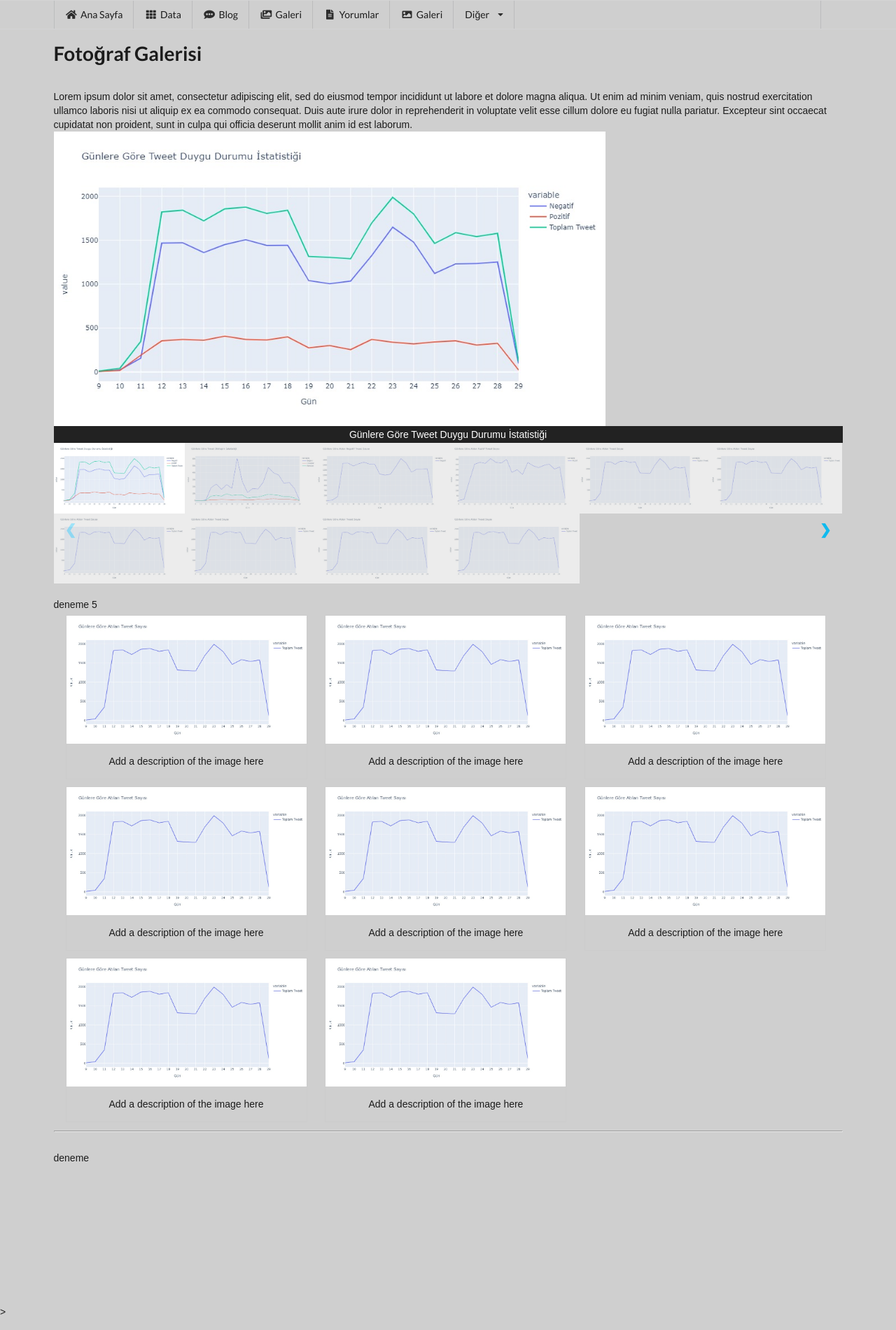
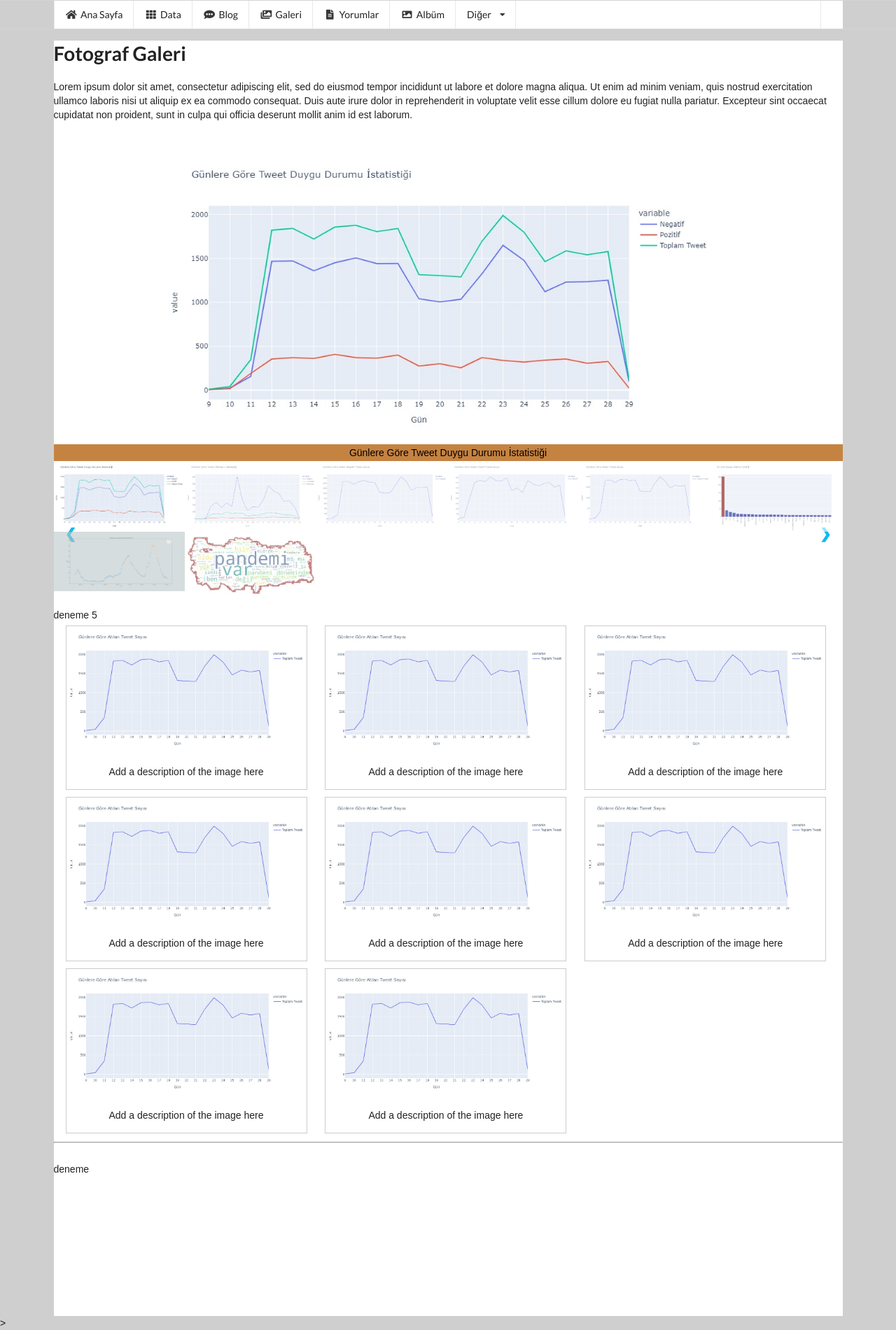
Before and after one commit to Covid19Analysis/WebSite, a Django app: page /gallery/ in a window 1280 px wide. Shown: the whole page at 70% size. Before the commit the page ends 1879 px from the top, so only its background shows below. Run offline with Django 4.2, Linux system fonts and the light colour scheme; some libraries are stand-ins or nearby versions.

Commit message:
bir kac hata var ama onemli degil
Site guncellendi ve cagrinin yaptigi degisiklere gore guncellendi. hatasiz calisyor

```diff
--- a/templates/gallery.html
+++ b/templates/gallery.html
@@ -8,54 +8,51 @@
 
 
     <div class="ui container">
-        <div class="ui huge header">Fotoğraf Galerisi</div>
+
+      <div class="ui container">
+        <div class="ui huge header">Fotograf Galeri</div>
+    </div>
+    <div class="container2"></div>
         <br> Lorem ipsum dolor sit amet, consectetur adipiscing elit, sed do eiusmod tempor incididunt ut labore et dolore magna aliqua. Ut enim ad minim veniam, quis nostrud exercitation ullamco laboris nisi ut aliquip ex ea commodo consequat. Duis aute irure dolor in reprehenderit in voluptate velit esse cillum dolore eu fugiat nulla pariatur. Excepteur sint occaecat cupidatat non proident, sunt in culpa qui officia deserunt mollit anim id est laborum. </br>
-
+        <br> <br>
     <!-- Full-width images with number text -->
     <div class="mySlides">
       <div class="numbertext"></div>
-          <img src="{% static 'images/1.jpeg' %}" style="width: 70%">
+        <img src="{% static 'images/1.jpeg' %}" style="width: 70%; margin-left: 14%">
     </div>
 
     <div class="mySlides">
       <div class="numbertext"></div>
-          <img src="{% static 'images/2.jpeg' %}" style="width:70%">
+        <img src="{% static 'images/2.jpeg' %}" style="width:70%; margin-left: 14% ">
     </div>
 
     <div class="mySlides">
       <div class="numbertext"></div>
-          <img src="{% static 'images/3.jpeg' %}" style="width:70%">
+        <img src="{% static 'images/3.jpeg' %}" style="width:70%; margin-left: 14%;">
     </div>
 
     <div class="mySlides">
       <div class="numbertext"></div>
-          <img src="{% static 'images/4.jpeg' %}" style="width:70%">
+        <img src="{% static 'images/4.jpeg' %}" style="width:70%; margin-left: 14%;">
     </div>
 
     <div class="mySlides">
       <div class="numbertext"></div>
-          <img src="{% static 'images/5.jpeg' %}" style="width:70%">
+        <img src="{% static 'images/5.jpeg' %}" style="width:70%; margin-left: 14%;">
     </div>
     <div class="mySlides">
       <div class="numbertext"></div>
-            <img src="{% static 'images/5.jpeg' %}" style="width:70%">
+        <img src="{% static 'images/encok kelime.jpeg' %}" style="width:70%; margin-left: 14%;">
     </div>
       <div class="mySlides">
         <div class="numbertext"></div>
-            <img src="{% static 'images/5.jpeg' %}" style="width:70%">
+          <img src="{% static 'images/grafik4.png' %}" style="width:80%; margin-left: 9%;">
       </div>
       <div class="mySlides">
         <div class="numbertext"></div>
-            <img src="{% static 'images/5.jpeg' %}" style="width:70%">
+          <img src="{% static 'images/bulut.jpeg' %}" style="width:70%; margin-left: 14%;">
       </div>
-        <div class="mySlides">
-          <div class="numbertext"></div>
-            <img src="{% static 'images/5.jpeg' %}" style="width:70%">
-        </div>
-        <div class="mySlides">
-          <div class="numbertext"></div>
-            <img src="{% static 'images/5.jpeg' %}" style="width:70%">
-        </div>
+
 
 
 
@@ -65,13 +62,13 @@
 
     <!-- Image text -->
     <div class="caption-container">
-        <p id="caption"></p>
+      <p id="caption" ></p>
     </div>
 
     <!-- Thumbnail images -->
     <div class="row">
-        <div class="column">
-          <img class="demo cursor" src="{% static 'images/1.jpeg' %}" style="width:100%" onclick="currentSlide(1)" alt="Günlere Göre Tweet Duygu Durumu İstatistiği">
+      <div class="column" >
+        <img class="demo cursor" src="{% static 'images/1.jpeg' %}" style="width:100%"  onclick="currentSlide(1)" alt="Günlere Göre Tweet Duygu Durumu İstatistiği">
       </div>
       <div class="column">
         <img class="demo cursor" src="{% static 'images/2.jpeg' %}" style="width:100%" onclick="currentSlide(2)" alt="Günlere Göre Tweet Etkileşim İstatistiği">
@@ -86,20 +83,17 @@
         <img class="demo cursor" src="{% static 'images/5.jpeg' %}" style="width:100%" onclick="currentSlide(5)" alt="Günlere Göre Atılan Tweet Sayısı">
       </div>
       <div class="column">
-          <img class="demo cursor" src="{% static 'images/5.jpeg' %}" style="width:100%" onclick="currentSlide(5)" alt="Günlere Göre Atılan Tweet Sayısı">
+        <img class="demo cursor" src="{% static 'images/encok kelime.jpeg' %}" style="width:100%" onclick="currentSlide(6)" alt="En Çok Geçen Kelime Grafiği">
       </div>
       <div class="column">
-          <img class="demo cursor" src="{% static 'images/5.jpeg' %}" style="width:100%" onclick="currentSlide(5)" alt="Günlere Göre Atılan Tweet Sayısı">
+        <img class="demo cursor" src="{% static 'images/grafik4.png' %}" style="width:100%" onclick="currentSlide(7)" alt="Sokağa Çıkma Yasağı Olan Günlere Göre Vefat">
       </div>
       <div class="column">
-          <img class="demo cursor" src="{% static 'images/5.jpeg' %}" style="width:100%" onclick="currentSlide(5)" alt="Günlere Göre Atılan Tweet Sayısı">
+        <img class="demo cursor" src="{% static 'images/bulut.jpeg' %}" style="width:100%" onclick="currentSlide(8)" alt="Kelime Bulutu">
       </div>
-        <div class="column">
-          <img class="demo cursor" src="{% static 'images/5.jpeg' %}" style="width:100%" onclick="currentSlide(5)" alt="Günlere Göre Atılan Tweet Sayısı">
-        </div>
-        <div class="column">
-          <img class="demo cursor" src="{% static 'images/5.jpeg' %}" style="width:100%" onclick="currentSlide(5)" alt="Günlere Göre Atılan Tweet Sayısı">
-        </div>
+
+
+
 
     </div>
 
@@ -165,8 +159,7 @@
       <br> <br>
 
     </div>
-
-
+  </div>
 
 
 
@@ -217,6 +210,11 @@
     * {
       box-sizing: border-box;
     }
+
+    img {
+      vertical-align: middle;
+    }
+
 /* Photo Gallery */
 div.gallery {
   display:  inline-block;
@@ -243,21 +241,33 @@ div.desc {
 }
 /* Photo Gallery end */
 
-img {
-  vertical-align: middle;
-}
+
 
 /* Position the image container (needed to position the left and right arrows) */
 
+.container {
+    /*border: 1px solid red; */
+      background-color: white;
+      position: relative;
+      width: 50%;
+    }
+    .container2 {
+    /*border: 1px solid red; */
+      background-color: white;
+      position: relative;
+      width: 50%;
+    }
 
 /* Hide the images by default */
 .mySlides {
       display: none;
+
     }
 
     /* Add a pointer when hovering over the thumbnail images */
     .cursor {
       cursor: pointer;
+
     }
 
     /* Next & previous buttons */
@@ -286,7 +296,8 @@ img {
     /* On hover, add a black background color with a little bit see-through */
     .prev:hover,
     .next:hover {
-  background-color: rgba(0, 255, 128, 0.8);
+      background-color: #C58342;
+      opacity: 0.7;
     }
 
     /* Number text (1/3 etc) */
@@ -301,9 +312,9 @@ img {
     /* Container for image text */
     .caption-container {
       text-align: center;
-  background-color: #222;
+      background-color: #C58342;
       padding: 2px 16px;
-  color: white;
+      color: black;
     }
 
     .row:after {
@@ -321,18 +332,16 @@ img {
     /* Add a transparency effect for thumnbail images */
     .demo {
       opacity: 0.6;
+
     }
+
 
     .active,
     .demo:hover {
       opacity: 1;
     }
+    /* slide kismi bitti */
 
-    .container {
-    /*border: 1px solid red; */
-      position: relative;
-      width: 50%;
-    }
 
     .image {
       display: block;
--- a/templates/navbar.html
+++ b/templates/navbar.html
@@ -1,7 +1,7 @@
 <div class="ui attached stackable menu" style="background-color: rgb(207, 207, 207);">
-  <div class="ui container" style="">
+  <div class="ui container" >
     <a class=" item" href="{% url 'index'  %}">
-      <i class="home icon" style=""></i> Ana Sayfa
+      <i class="home icon" ></i> Ana Sayfa
     </a>
     <a class="item" href="{% url 'data:main-data'  %}">
       <i class="grid layout icon"></i> Data
@@ -10,7 +10,7 @@
     <a class="item" href="{% url 'blog:index'  %}"> <i class="comment alternate icon"></i> Blog </a>
     <a class="item" href="{% url 'galeri'  %}"><i class="images icon"></i> Galeri </a>
     <a class="item" href="{% url 'yorum'  %}"><i class="file alternate icon"></i> Yorumlar </a>
-    <a class="item" href="{% url 'gallery:index'  %}"><i class="image icon"></i> Galeri </a>
+    <a class="item" href="{% url 'gallery:index'  %}"><i class="image icon"></i> Albüm </a>
 
     <div class="ui simple dropdown item">
       Diğer
```
Lines whose indentation alone changed are shown as unchanged.
